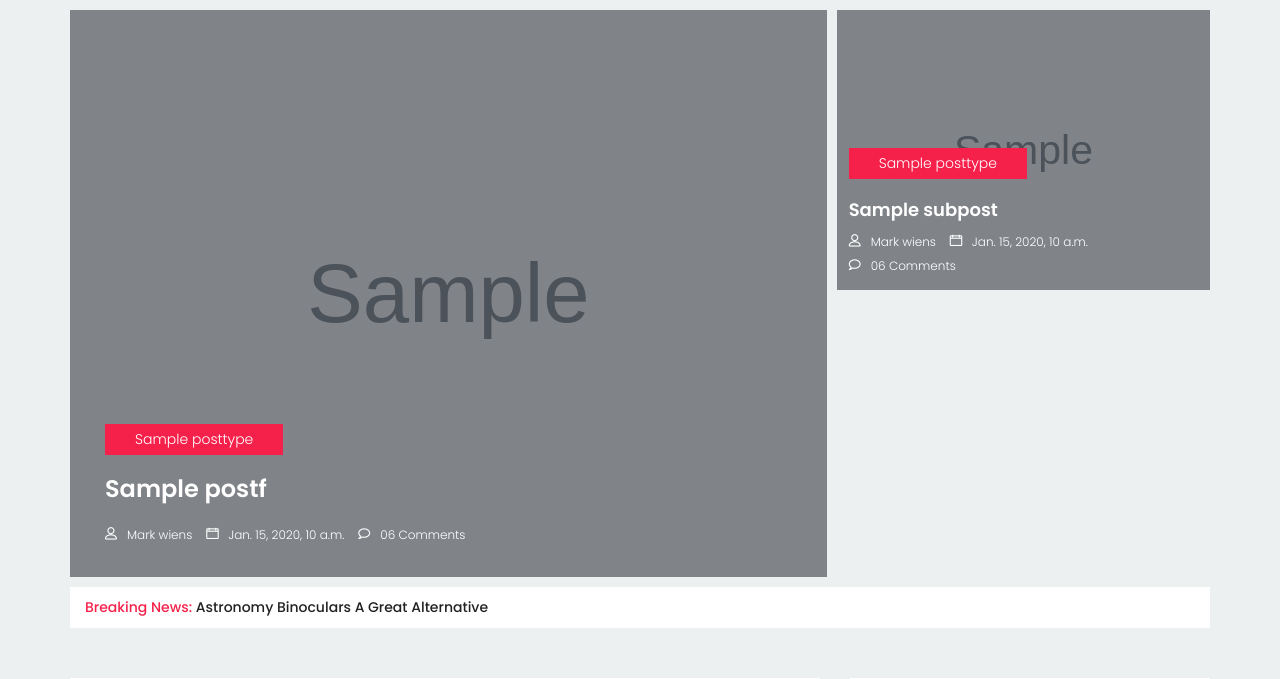
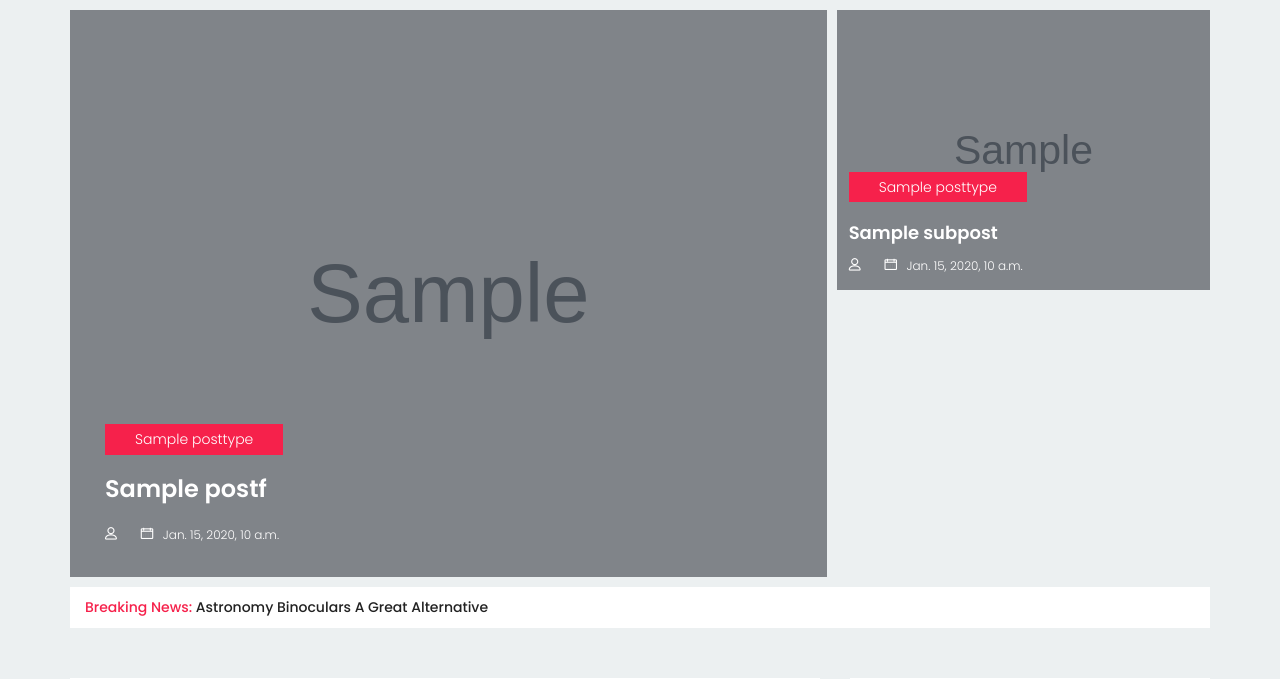
Before and after one commit to thile8445/Django-first-blog-magazine, a Django app: template blog/templates/blog/index.html in a window 1280 px wide. Shown: the part 186-865 px from the top of the page. Run offline with Django 3.2, Linux system fonts and the light colour scheme; the template is opened without the code that fills it: most values are stand-ins (such as "Sample title", 1, 10 or a date in 2020); grey boxes marked "Sample" are stand-in pictures; style sheets or scripts are compiled from the project's sources; some libraries are stand-ins or nearby versions.

Commit message:
fix comment

```diff
--- a/blog/forms.py
+++ b/blog/forms.py
@@ -9,6 +9,7 @@
 	def save(self,commit=True):
 		comment = super().save(commit=False)
 		comment.author = self.author
+		print(self.post)
 		comment.post = self.post
 		comment.save()
 	class Meta:
--- a/blog/templates/blog/index.html
+++ b/blog/templates/blog/index.html
@@ -15,9 +15,9 @@
 			<h3>{{x.title}}</h3>
 		</a>
 		<ul class="meta">
-			<li><a href="#"><span class="lnr lnr-user"></span>Mark wiens</a></li>
+			<li><a href="#"><span class="lnr lnr-user"></span>{{user.username}}</a></li>
 			<li><a href="#"><span class="lnr lnr-calendar-full"></span>{{x.date}}</a></li>
-			<li><a href="#"><span class="lnr lnr-bubble"></span>06 Comments</a></li>
+
 		</ul>
 	</div>
 </div>
@@ -41,9 +41,9 @@
 			<h4>{{x.title}}</h4>
 		</a>
 		<ul class="meta">
-			<li><a href="#"><span class="lnr lnr-user"></span>Mark wiens</a></li>
+			<li><a href="#"><span class="lnr lnr-user"></span>{{user.username}}</a></li>
 			<li><a href="#"><span class="lnr lnr-calendar-full"></span>{{x.date}}</a></li>
-			<li><a href="#"><span class="lnr lnr-bubble"></span>06 Comments</a></li>
+
 		</ul>
 	</div>
 </div>
--- a/blog/views.py
+++ b/blog/views.py
@@ -12,7 +12,8 @@
 	return render(request,"blog/index.html",{"posts":post,"postf":postf,"subpost":subpost})
 
 def view(request,pk):
-	post = Post.objects.filter(pk = pk)
+	post = get_object_or_404(Post,pk = pk)
+	print(post)
 	form = CommentForm()
 	if request.method == 'POST':
 		form = CommentForm(request.POST,author = request.user ,post = post)
```
Also changed, not shown: blog/templates/blog/view.html (+9 -9 lines), db.sqlite3, media/2.png (added), media/a1.jpg (added).
